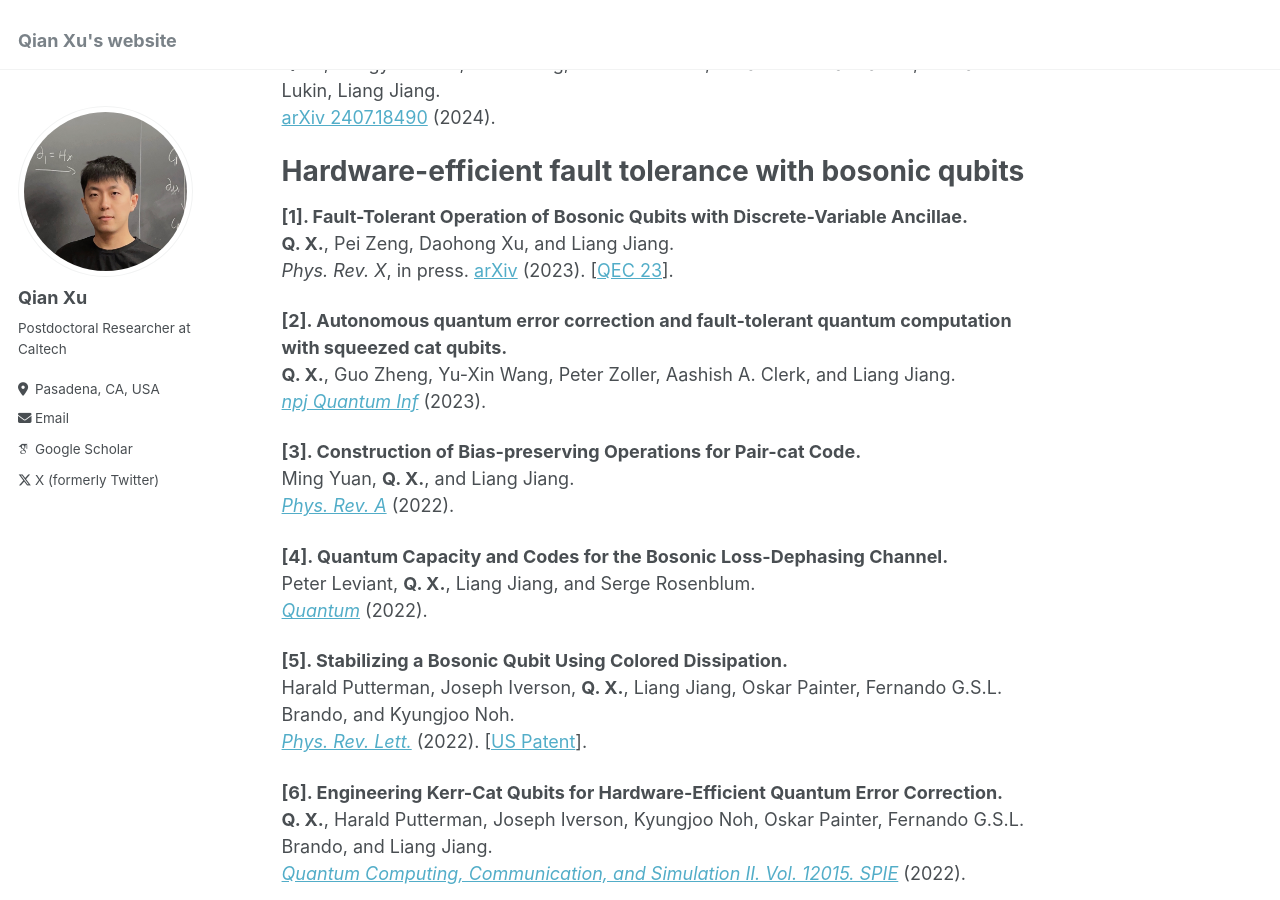
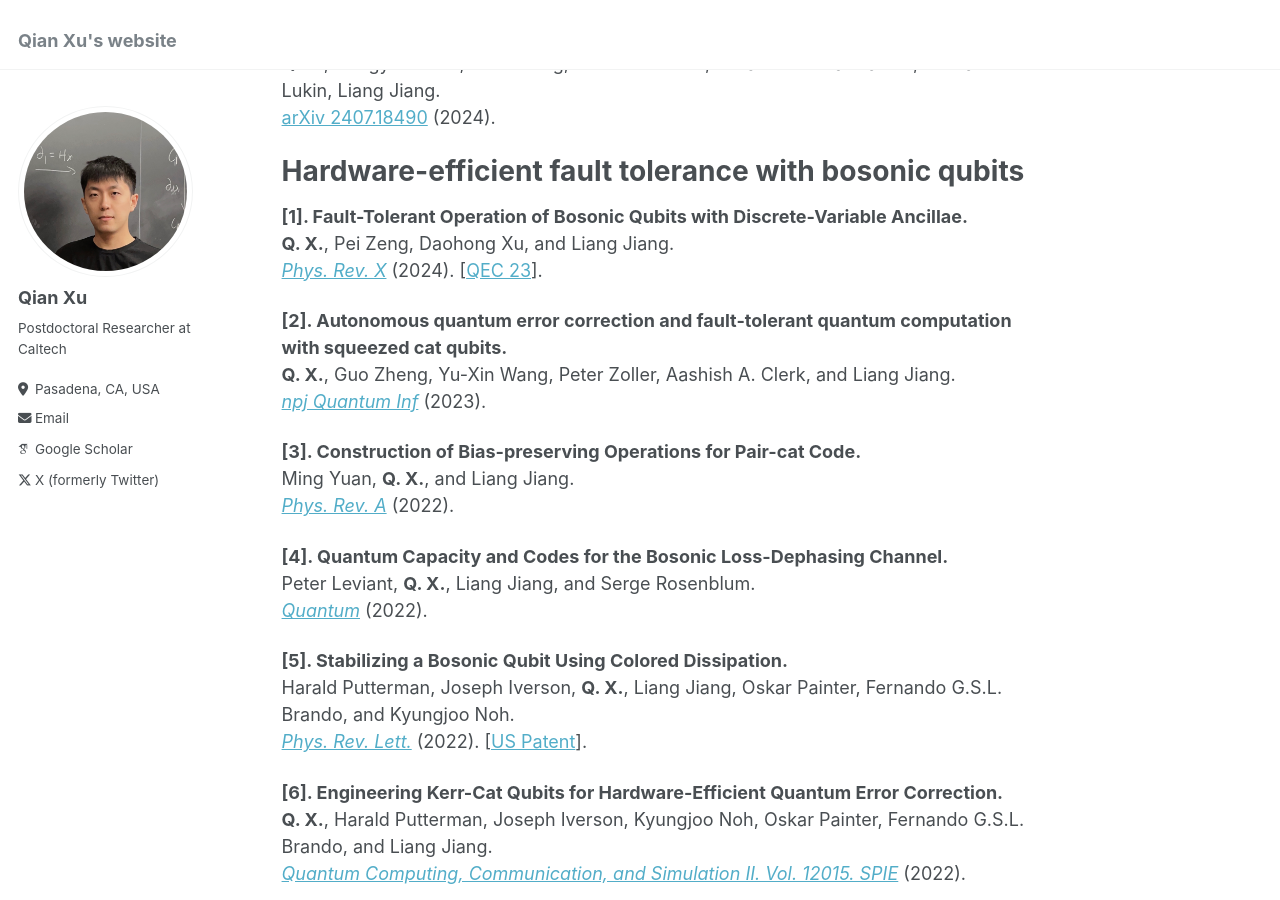
Before and after one commit to deltaXdeltaQ/deltaXdeltaQ.github.io, a Jekyll site: the page built from _pages/about.md, in a window 1280 px wide and 900 px high, scrolled down 732 px. Built offline with Jekyll 4.4.1, drawn with Linux system fonts in a browser that asks for light colours; some web fonts are replaced.

Commit message:
Update about.md

```diff
--- a/_pages/about.md
+++ b/_pages/about.md
@@ -29,7 +29,7 @@ Hardware-efficient fault tolerance with bosonic qubits
 
 **\[1\]. Fault-Tolerant Operation of Bosonic Qubits with Discrete-Variable Ancillae.**\
 **Q. X.**, Pei Zeng, Daohong Xu, and Liang Jiang.\
-*Phys. Rev. X*, in press. [arXiv](https://arxiv.org/abs/2310.20578) (2023). \[[QEC 23](https://www.youtube.com/watch?v=9ng8st0Yp_c)\].
+[*Phys. Rev. X*](https://journals.aps.org/prx/abstract/10.1103/PhysRevX.14.031016) (2024). \[[QEC 23](https://www.youtube.com/watch?v=9ng8st0Yp_c)\].
 
 **\[2\]. Autonomous quantum error correction and fault-tolerant quantum computation with squeezed cat
 qubits.**\
```
